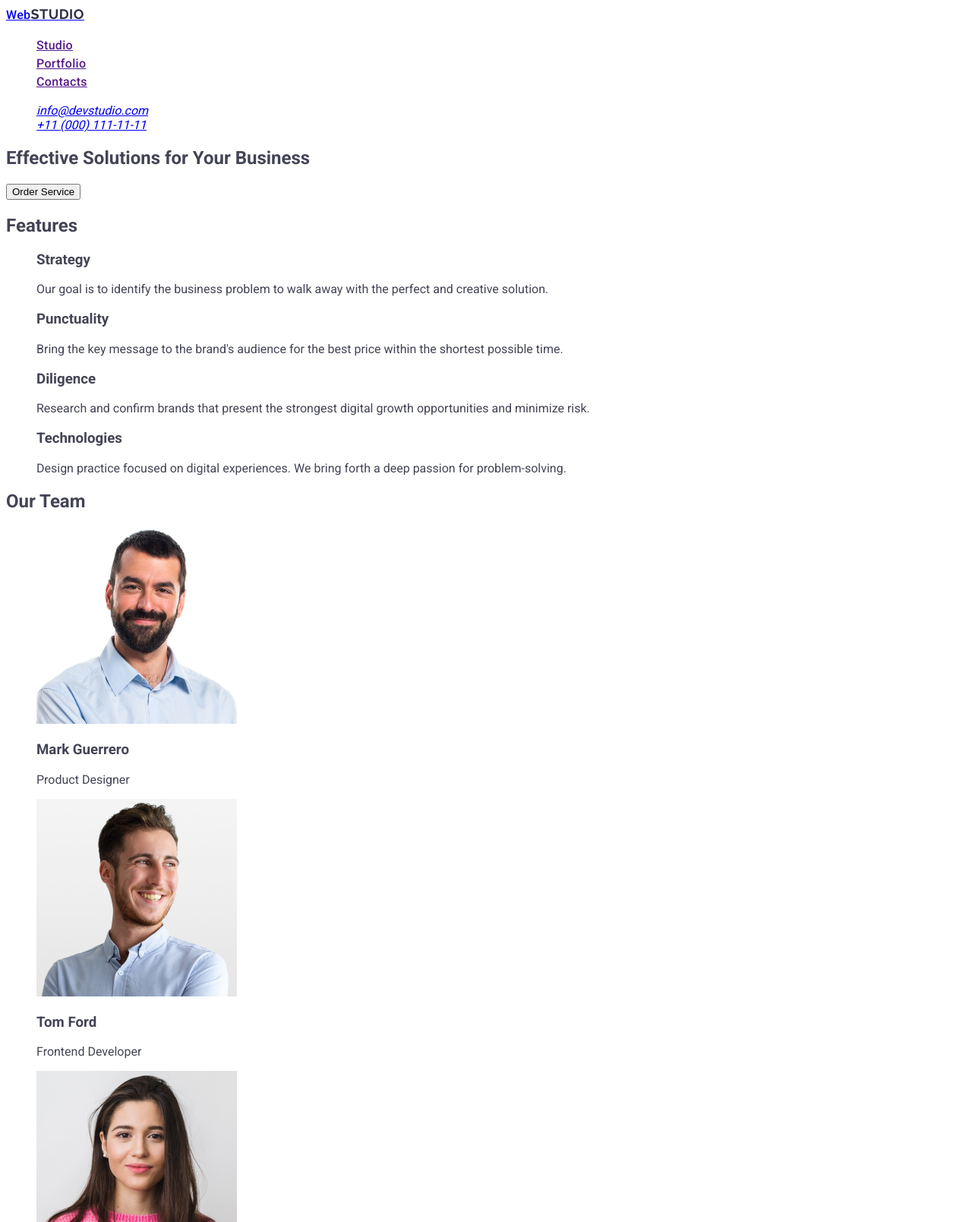
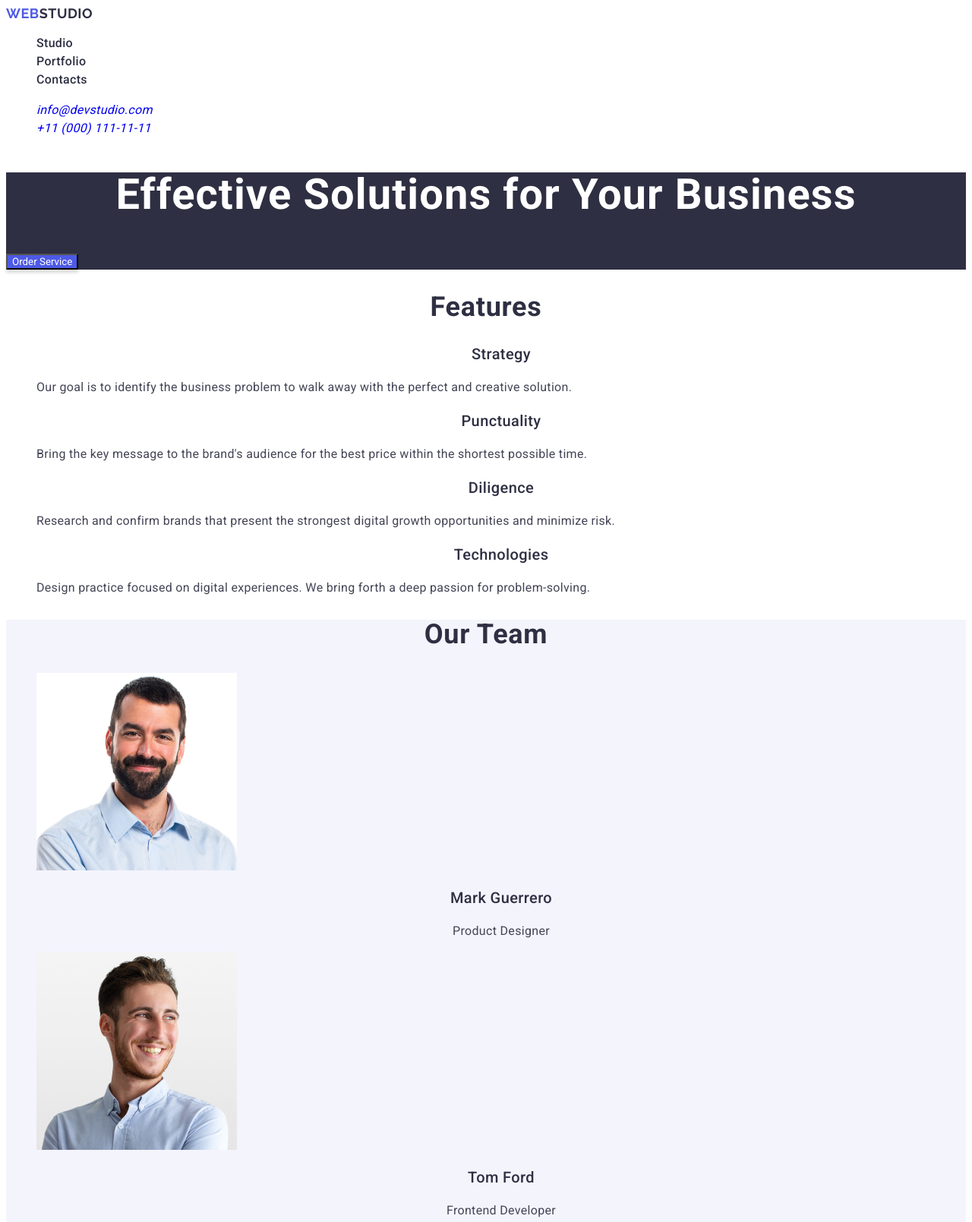
Before and after one commit to chasov-artem/goit-markup-hw-02, a plain HTML site: page index.html in a window 1280 px wide. Shown: the top 1609 px of the page at 76% size. Drawn offline with Linux system fonts and the light colour scheme; files that its build step writes are made by us from their sources.

Commit message:
first-time

```diff
--- /dev/null
+++ b/css/styles.css
@@ -0,0 +1,136 @@
+body {
+    font-family: "Roboto", sans-serif;
+    color: #434455;
+    background-color: #fff;
+}
+
+ul, ol {
+    list-style-type: none;
+}
+
+a {
+    text-decoration: none;
+}
+
+.header-logo {
+    font-family: "Raleway", sans-serif;
+    font-weight: 700;
+    font-size: 18px;
+    line-height: 1.16;
+    letter-spacing: 0.03em;
+    text-transform: uppercase;
+    color: #2e2f42;
+}
+
+.header-logo-web {
+    color: #4d5ae5;
+}
+
+.navigation {
+    font-weight: 500;
+    font-size: 16px;
+    line-height: 1.5;
+    letter-spacing: 0.02em;
+    color: #2e2f42;
+}
+
+.contacts {
+    font-weight: 400;
+    font-size: 16px;
+    line-height: 1.5;
+    letter-spacing: 0.02em;
+    color: #434455;
+}
+
+h1 {
+    font-weight: 700;
+    font-size: 56px;
+    line-height: 1.07;
+    letter-spacing: 0.02em;
+    text-align: center;
+    color: #fff;
+}
+
+.hero {
+    background: #2e2f42;
+}
+
+.order-button {
+    color: #fff;
+    box-shadow: 0 4px 4px 0 rgba(0, 0, 0, 0.15);
+    background: #4d5ae5;
+    font-family: "Roboto", sans-serif;
+}
+
+.our-team {
+    background: #f4f4fd;
+}
+
+h3 {
+    font-weight: 500;
+    font-size: 20px;
+    line-height: 1.2;
+    letter-spacing: 0.02em;
+    text-align: center;
+    color: #2e2f42;
+}
+
+.features-text {
+    font-weight: 400;
+    font-size: 16px;
+    line-height: 1.5;
+    letter-spacing: 0.02em;
+    color: #434455;
+}
+
+h2 {
+    font-weight: 700;
+    font-size: 36px;
+    line-height: 1.11;
+    letter-spacing: 0.02em;
+    text-align: center;
+    color: #2e2f42;
+}
+
+.card-text {
+    font-weight: 400;
+    font-size: 16px;
+    line-height: 1.5;
+    letter-spacing: 0.02em;
+    text-align: center;
+    color: #434455;
+}
+
+.porfolio-text {
+    font-weight: 400;
+    font-size: 16px;
+    line-height: 1.5;
+    letter-spacing: 0.02em;
+    color: #434455;
+}
+
+.footer {
+    background: #2e2f42;
+}
+
+.footer-logo {
+    font-family: "Raleway", sans-serif;
+    font-weight: 700;
+    font-size: 18px;
+    line-height: 1.16;
+    letter-spacing: 0.03em;
+    text-transform: uppercase;
+    color: #f4f4fd;
+}
+
+.footer-logo-web {
+    color: #4d5ae5;
+}
+
+.footer-text {
+    font-weight: 400;
+    font-size: 16px;
+    line-height: 1.5;
+    letter-spacing: 0.02em;
+    color: #f4f4fd;
+}
--- a/index.html
+++ b/index.html
@@ -3,23 +3,23 @@
 <head>
     <meta charset="UTF-8">
     <meta name="viewport" content="width=device-width, initial-scale=1.0">
-    <link href="https://fonts.googleapis.com/css2?family=Raleway:wght@700&family=Roboto:wght@400;500;700&display=swap"
-        rel="stylesheet">
+    <title>Effective Solutions for Your Business</title>
+    <link rel="preconnect" href="https://fonts.googleapis.com">
+    <link rel="preconnect" href="https://fonts.gstatic.com" crossorigin>
+    <link href="https://fonts.googleapis.com/css2?family=Raleway:wght@700&family=Roboto:wght@400;500;700&display=swap" rel="stylesheet">
     <link href="./css/styles.css" rel="stylesheet">
-    <title>Effective Solutions
-        for Your Business</title>
 </head>
 <body>
     <header>
-        <nav class="navigation">
-            <a href="./index.html">Web<span class="logo-studio">Studio</span></a>
+        <nav>
+            <a class="header-logo" href="./index.html"><span class="header-logo-web">Web</span>Studio</a>
             <ul>
-                <li><a href="">Studio</a></li>
-                <li><a href="">Portfolio</a></li>
-                <li><a href="">Contacts</a></li>
+                <li><a class="navigation" href="">Studio</a></li>
+                <li><a class="navigation" href="">Portfolio</a></li>
+                <li><a class="navigation" href="">Contacts</a></li>
             </ul>
         </nav>
-        <address>
+        <address class="contacts">
             <ul>
                 <li><a href="mailto:info@devstudio.com">info@devstudio.com</a></li>
                 <li><a href="tel:+110001111111">+11 (000) 111-11-11</a></li>
@@ -28,10 +28,10 @@
 
     </header>
     <main>
-        <section>
+        <section class="hero">
             <h1>Effective Solutions
             for Your Business</h1>
-            <button type="button">Order Service</button>
+            <button type="button" class="order-button">Order Service</button>
         </section>
 
         <section>
@@ -39,46 +39,46 @@
             <ul>
                 <li>
                     <h3>Strategy</h3>
-                    <p>Our goal is to identify the business
+                    <p class="features-text">Our goal is to identify the business
                         problem to walk away with the perfect and creative solution.</p>
                 </li>
                 <li>
                     <h3>Punctuality</h3>
-                    <p>Bring the key message to the brand's audience for the best price within the shortest possible time.</p>
+                    <p class="features-text">Bring the key message to the brand's audience for the best price within the shortest possible time.</p>
                 </li>
                 <li>
                     <h3>Diligence</h3>
-                    <p>Research and confirm brands that present the strongest digital growth opportunities and minimize risk.</p>
+                    <p class="features-text">Research and confirm brands that present the strongest digital growth opportunities and minimize risk.</p>
                 </li>
                 <li>
                     <h3>Technologies</h3>
-                    <p>Design practice focused on digital experiences. We bring forth a deep passion for problem-solving.</p>
+                    <p class="features-text">Design practice focused on digital experiences. We bring forth a deep passion for problem-solving.</p>
                 </li>
             </ul>
         </section>
 
-        <section>
+        <section class="our-team">
             <h2>Our Team</h2>
             <ul>
                 <li>
                     <img src="./images/team-card1.jpg" alt="Mark Guerrero" width="264">
                     <h3>Mark Guerrero</h3>
-                    <p>Product Designer</p>
+                    <p class="card-text">Product Designer</p>
                 </li>
                 <li>
                     <img src="./images/team-card2.jpg" alt="Tom Ford" width="264">
                     <h3>Tom Ford</h3>
-                    <p>Frontend Developer</p>
+                    <p class="card-text">Frontend Developer</p>
                 </li>
                 <li>
                     <img src="./images/team-card3.jpg" alt="Camila Garcia" width="264">
                     <h3>Camila Garcia</h3>
-                    <p>Marketing</p>
+                    <p class="card-text">Marketing</p>
                 </li>
                 <li>
                     <img src="./images/team-card4.jpg" alt="Daniel Wilson" width="264">
                     <h3>Daniel Wilson</h3>
-                    <p>UI Designer</p>
+                    <p class="card-text">UI Designer</p>
                 </li>
             </ul>
         </section>
@@ -89,41 +89,40 @@
                 <li>
                     <img src="./images/portfolio-card1.jpg" alt="" width="360" height="300">
                     <h3>Banking App</h3>
-                    <p>App</p>
+                    <p class="porfolio-text">App</p>
                 </li>
                 <li>
                     <img src="./images/portfolio-card2.jpg" alt="" width="360" height="300">
                     <h3>Cashless Payment</h3>
-                    <p>Marketing</p>
+                    <p class="porfolio-text">Marketing</p>
                 </li>
                 <li>
                     <img src="./images/portfolio-card3.jpg" alt="" width="360" height="300">
                     <h3>Meditation App</h3>
-                    <p>App</p>
+                    <p class="porfolio-text">App</p>
                 </li>
                 <li>
                     <img src="./images/portfolio-card4.jpg" alt="" width="360" height="300">
                     <h3>Taxi Service</h3>
-                    <p>Marketing</p>
+                    <p class="porfolio-text">Marketing</p>
                 </li>
                 <li>
                     <img src="./images/portfolio-card5.jpg" alt="" width="360" height="300">
                     <h3>Screen Illustrations</h3>
-                    <p>Design</p>
+                    <p class="porfolio-text">Design</p>
                 </li>
                 <li>
                     <img src="./images/portfolio-card6.jpg" alt="" width="360" height="300">
                     <h3>Online Courses</h3>
-                    <p>Marketing</p>
+                    <p class="porfolio-text">Marketing</p>
                 </li>
             </ul>
         </section>
 
-
     </main>
-    <footer>
-        <a href="./index.html">WebStudio</a>
-        <p>Increase the flow of customers and sales for your business with digital marketing & growth solutions.</p>
+    <footer class="footer">
+        <a class="footer-logo" href="./index.html"><span class="footer-logo-web">Web</span>Studio</a>
+        <p class="footer-text">Increase the flow of customers and sales for your business with digital marketing & growth solutions.</p>
     </footer>
 </body>
 </html>
--- a/styles.css
+++ /dev/null
@@ -1,28 +0,0 @@
-body {
-    font-family: "Roboto", sans-serif;
-    color: #434455;
-    background-color: #fff;
-}
-
-ul, ol {
-    list-style-type: none;
-}
-
-.logo-studio {
-    font-family: "Raleway", sans-serif;
-    font-weight: 700;
-    font-size: 18px;
-    line-height: 1.16667;
-    letter-spacing: 0.03em;
-    text-transform: uppercase;
-    color: #2e2f42;
-}
-
-.navigation {
-    font-family: "Roboto", sans-serif;
-    font-weight: 500;
-    font-size: 16px;
-    line-height: 1.5;
-    letter-spacing: 0.02em;
-    color: #2e2f42;
-}
```
Also changed, not shown: images/portfolio-card1.jpg, images/portfolio-card2.jpg, images/portfolio-card3.jpg, images/portfolio-card4.jpg, images/portfolio-card5.jpg, images/portfolio-card6.jpg.
